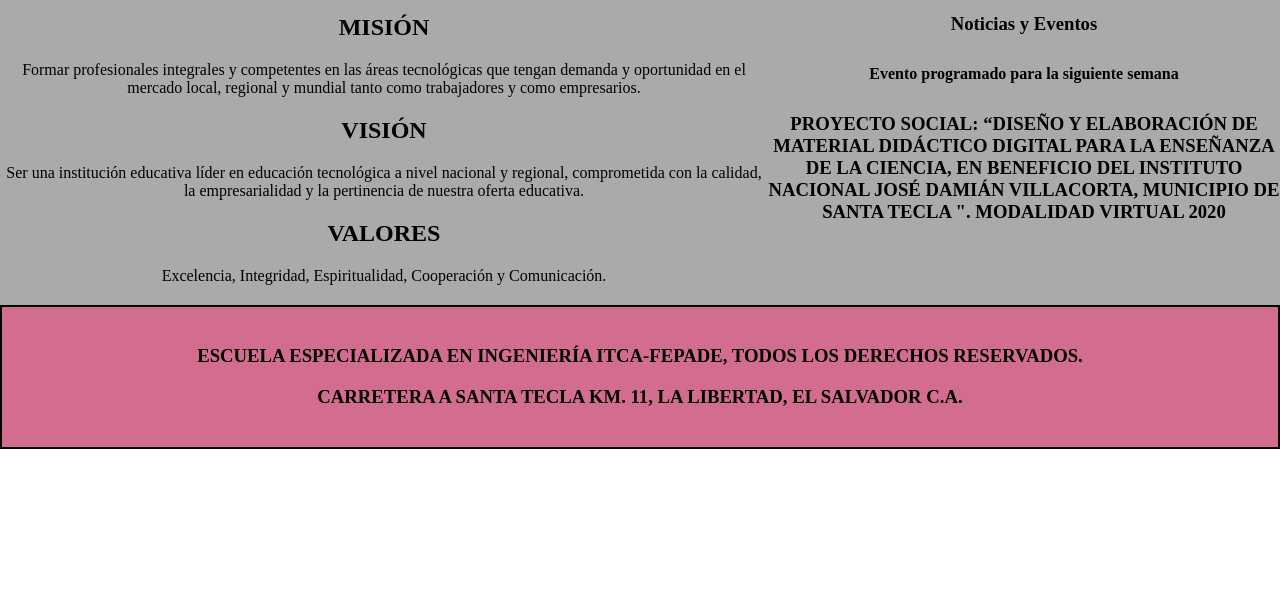
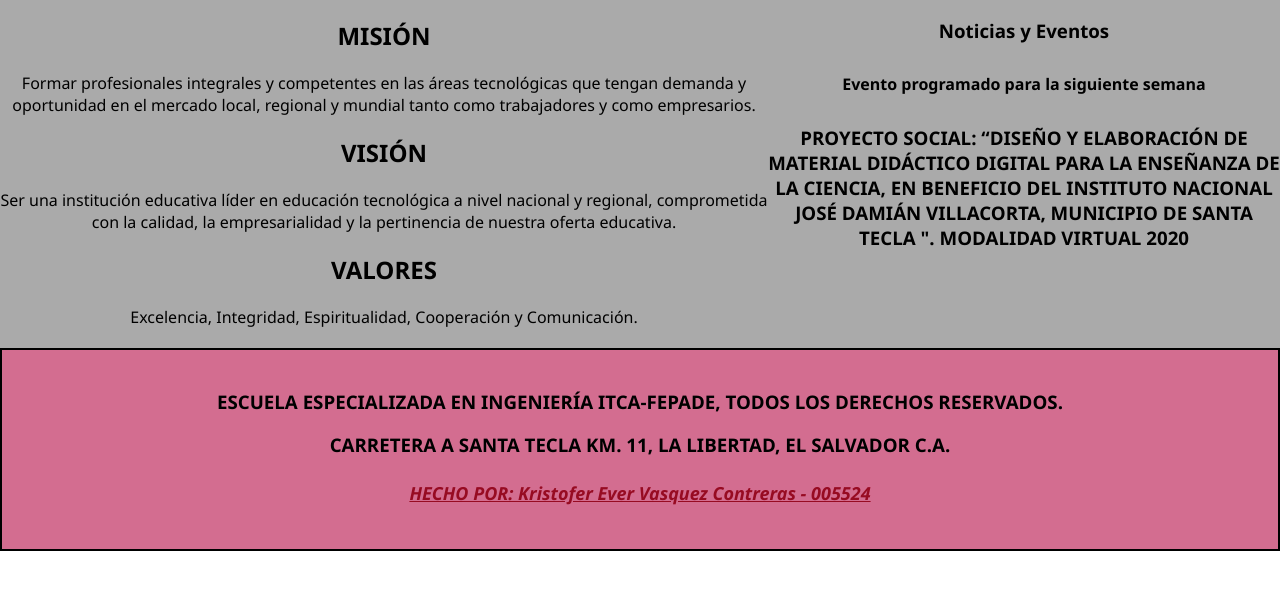
Before and after one commit to Kristofer2017/examen-practico-2, a plain HTML site: page index.html in a window 1280 px wide. Shown: the part 192-782 px from the top of the page. Drawn offline with nearby package versions, Linux system fonts and the light colour scheme.

Commit message:
asignando ejercicios

```diff
--- a/css/estilos-menu.css
+++ b/css/estilos-menu.css
@@ -4,6 +4,7 @@
 
 body {
     margin: 0;
+    font-family: 'Segoe UI', Tahoma, Geneva, Verdana, sans-serif, sans-serif;
 }
 
 #encabezado {
@@ -50,7 +51,7 @@ body {
 }
 
 #menu a:hover {
-    background-color: #3cb38b;
+    background-color: #4fc27b;
 }
 
 #menu a.active {
@@ -94,3 +95,10 @@ body {
 #pie-de-pagina h3 {
     text-transform: uppercase;
 }
+
+#pie-de-pagina h4 {
+    font-size: 18px;
+    text-decoration: underline;
+    font-style: italic;
+    color: #970b22;
+}
--- a/index.html
+++ b/index.html
@@ -4,6 +4,7 @@
     <meta charset="UTF-8">
     <title>Inicio</title>
     <link rel="stylesheet" href="css/estilos-menu.css">
+    <link rel="stylesheet" href="css/estilos-inicio.css">
     <link rel="stylesheet" href="https://cdnjs.cloudflare.com/ajax/libs/animate.css/4.1.1/animate.min.css"/>
 </head>
 <body>
@@ -39,6 +40,7 @@
     <footer id="pie-de-pagina">
         <h3>Escuela especializada en Ingeniería ITCA-FEPADE, todos los derechos reservados.</h3>
         <h3>Carretera a Santa Tecla Km. 11, La Libertad, El Salvador C.A.</h3>
+        <h4>HECHO POR: Kristofer Ever Vasquez Contreras - 005524</h4>
     </footer>
 </body>
 </html>
```
Also changed, not shown: html/cursos.html (+1 -0 lines), html/registro.html (+1 -0 lines).
